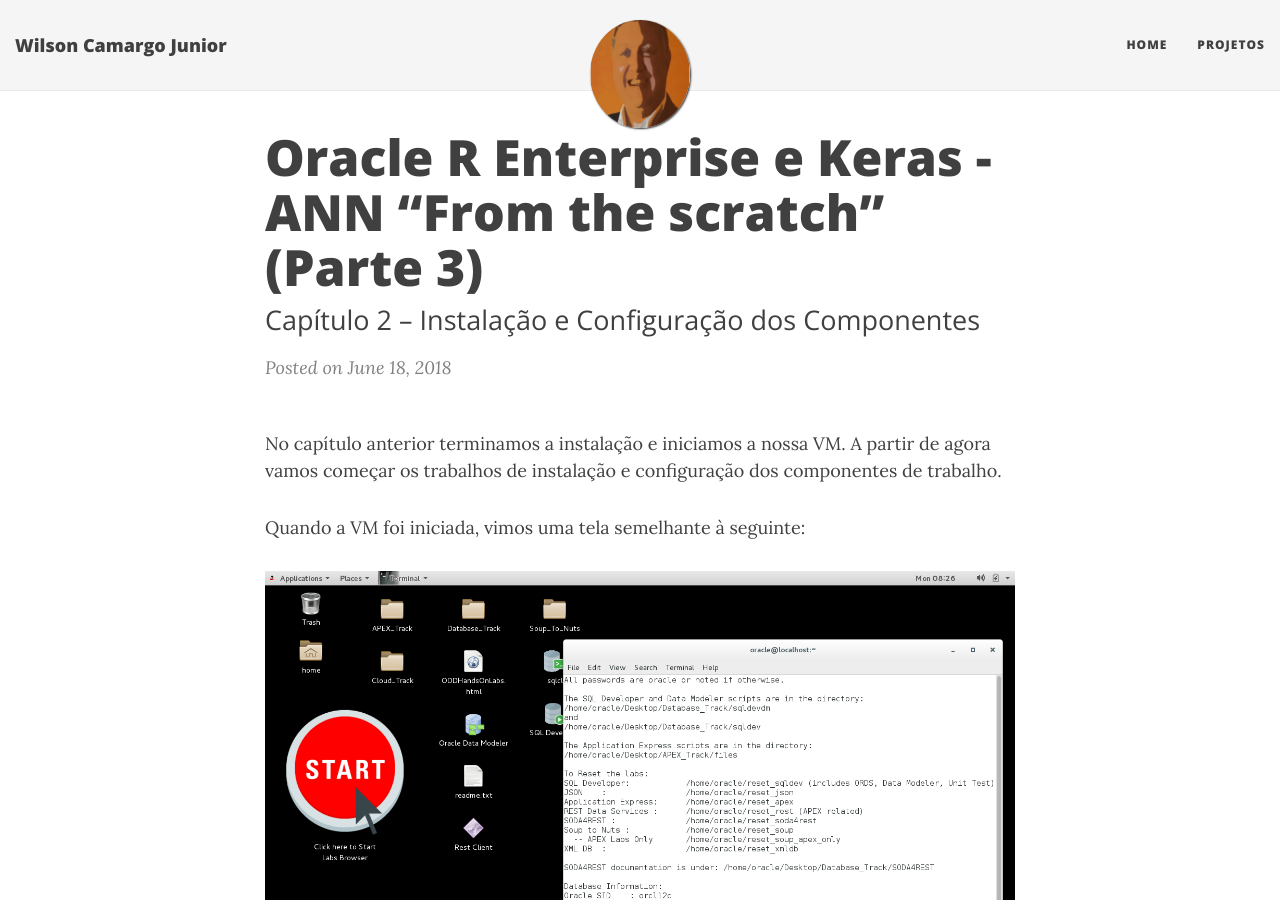
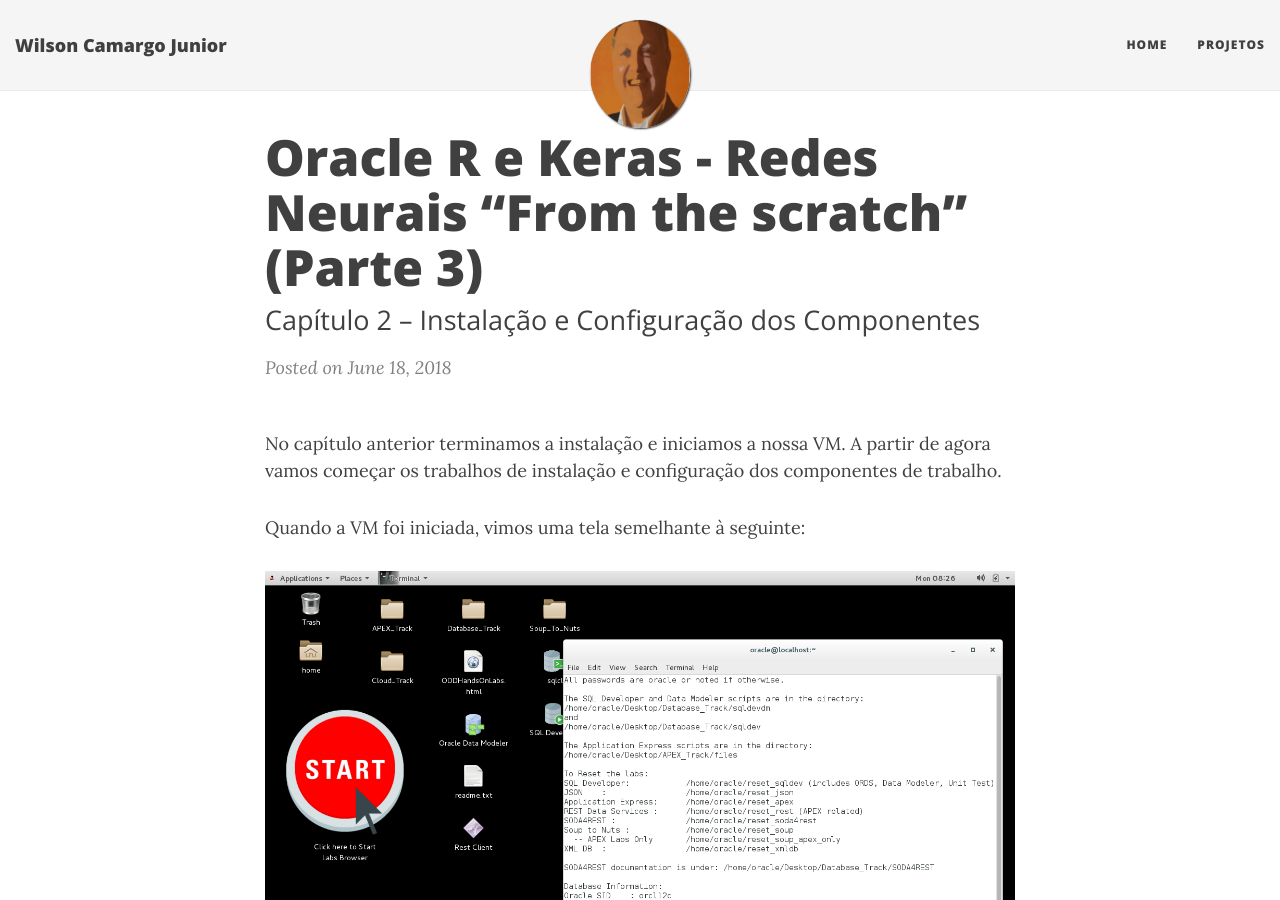
Before and after one commit to wilson-camargo-jr/teste, a Jekyll site: the page built from _posts/2018-06-18-ANN-ORE-P3.md, in a window 1280 px wide and 900 px high. Built offline with Jekyll 4.4.1, drawn with Linux system fonts in a browser that asks for light colours; nearby versions of some CDN libraries.

Commit message:
Update 2018-06-18-ANN-ORE-P3.md

```diff
--- a/_posts/2018-06-18-ANN-ORE-P3.md
+++ b/_posts/2018-06-18-ANN-ORE-P3.md
@@ -1,6 +1,6 @@
 ---
 layout: post
-title: Oracle R Enterprise e Keras - ANN “From the scratch” (Parte 3)
+title: Oracle R e Keras - Redes Neurais “From the scratch” (Parte 3)
 subtitle: Capítulo 2 – Instalação e Configuração dos Componentes
 ---
 
```
